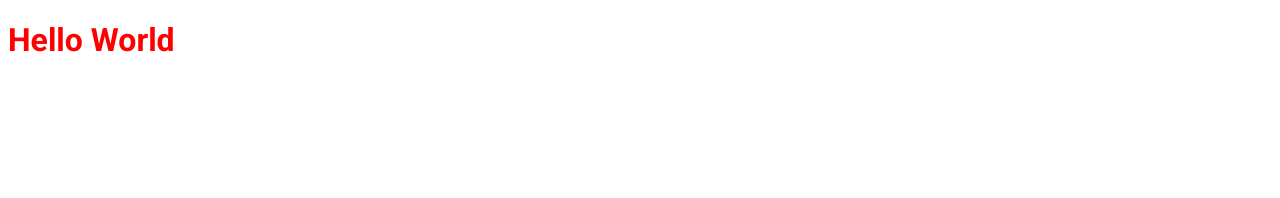
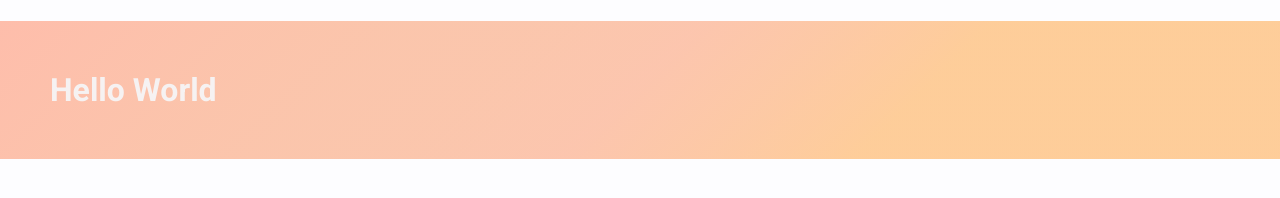
Before and after one commit to HannieA/online-zoo, a plain HTML site: page pages/main/index.html in a window 1280 px wide. Drawn offline with Linux system fonts and the light colour scheme.

Commit message:
feat: add root selectors

```diff
--- a/pages/main/styles.css
+++ b/pages/main/styles.css
@@ -1,7 +1,62 @@
+:root {
+  --clr-bgmain-white: rgba(253, 253, 255, 0.52);
+  --clr-primary-orange: linear-gradient(
+    113.96deg,
+    #f9804b 1.49%,
+    #fe9013 101.44%
+  );
+  --clr-accent-orange: linear-gradient(
+      315.75deg,
+      rgba(254, 210, 144, 0.7) 30.06%,
+      #febdab 100.95%,
+      rgba(254, 210, 144, 0.7) 106.36%
+    ),
+    linear-gradient(
+      315.75deg,
+      rgba(254, 189, 171, 0.74) 30.06%,
+      rgba(243, 169, 248, 0.66) 50.74%,
+      #e0d8f0 80.49%,
+      #eaf7fe 127.9%,
+      #eaf7fe 149.54%
+    ),
+    linear-gradient(
+      315.75deg,
+      rgba(254, 189, 171, 0.74) 30.06%,
+      rgba(243, 169, 248, 0.66) 50.74%,
+      #e0d8f0 80.49%,
+      #eaf7fe 127.9%,
+      #eaf7fe 149.54%
+    );
+  --clr-primary-black: #333b41;
+  --clr-primary-gray: #767474;
+  --clr-accent-gray: #767474;
+  --clr-accent-lightgray: #f1f3f2;
+  --clr-accent-yellow: #ffee2e;
+
+  --ff-primary: "Roboto", sans-serif;
+
+  --ff-heading: var(--ff-primary);
+  --ff-body: var(--ff-primary);
+
+  --fw-header-bold: 700;
+  --fw-main-reg: 400;
+  --fw-body-med: 500;
+}
+
+html,
 body {
-  font-family: "Roboto", sans-serif;
+  height: 100%;
+}
+
+body {
+  font-family: var(--ff-primary);
+  max-width: 1600px;
+  background: var(--clr-bgmain-white);
+  margin: 0;
 }
 
 h1 {
-  color: red;
+  color: rgb(246, 242, 242);
+  background: var(--clr-accent-orange);
+  padding: 50px;
 }
```
